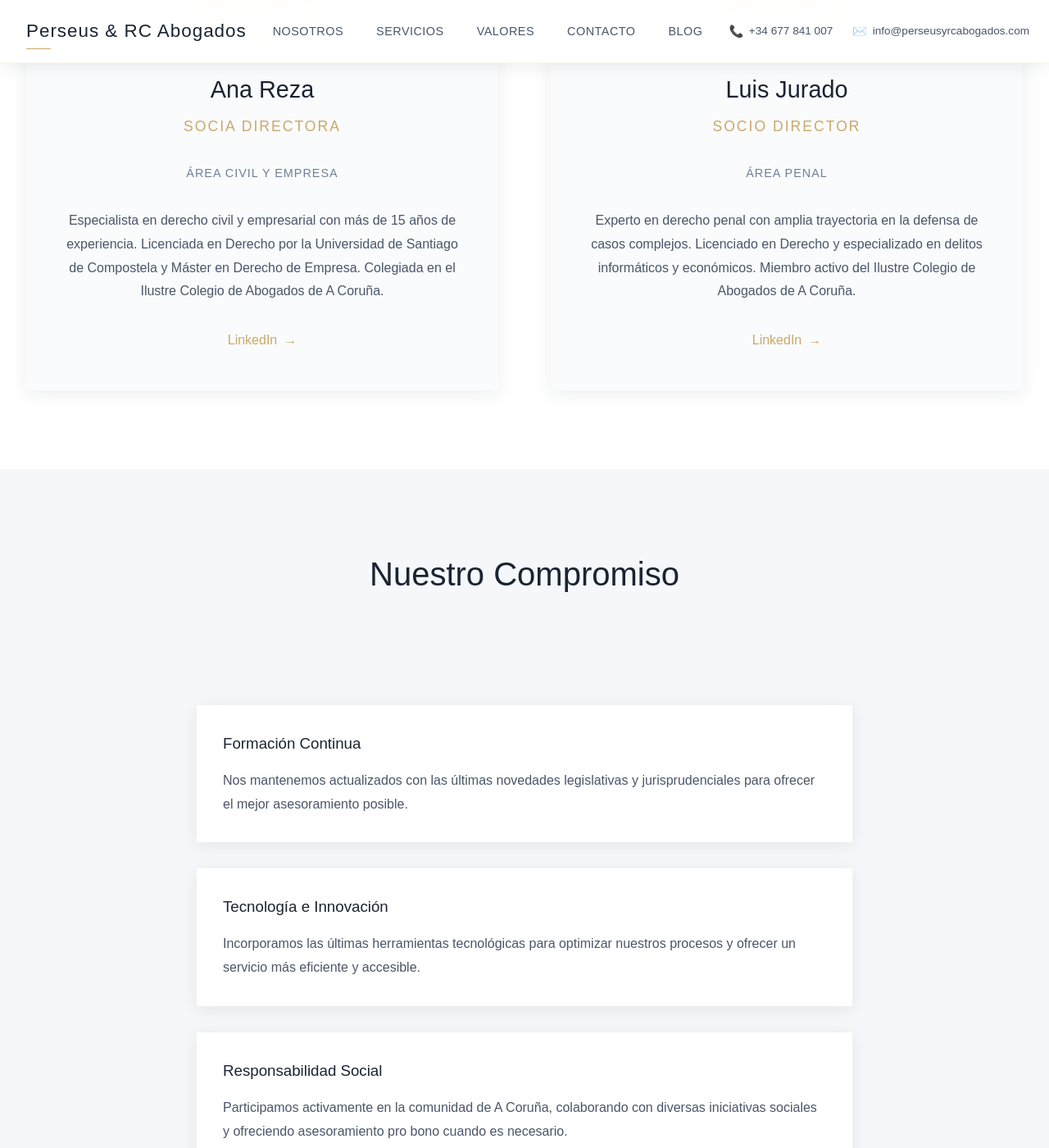
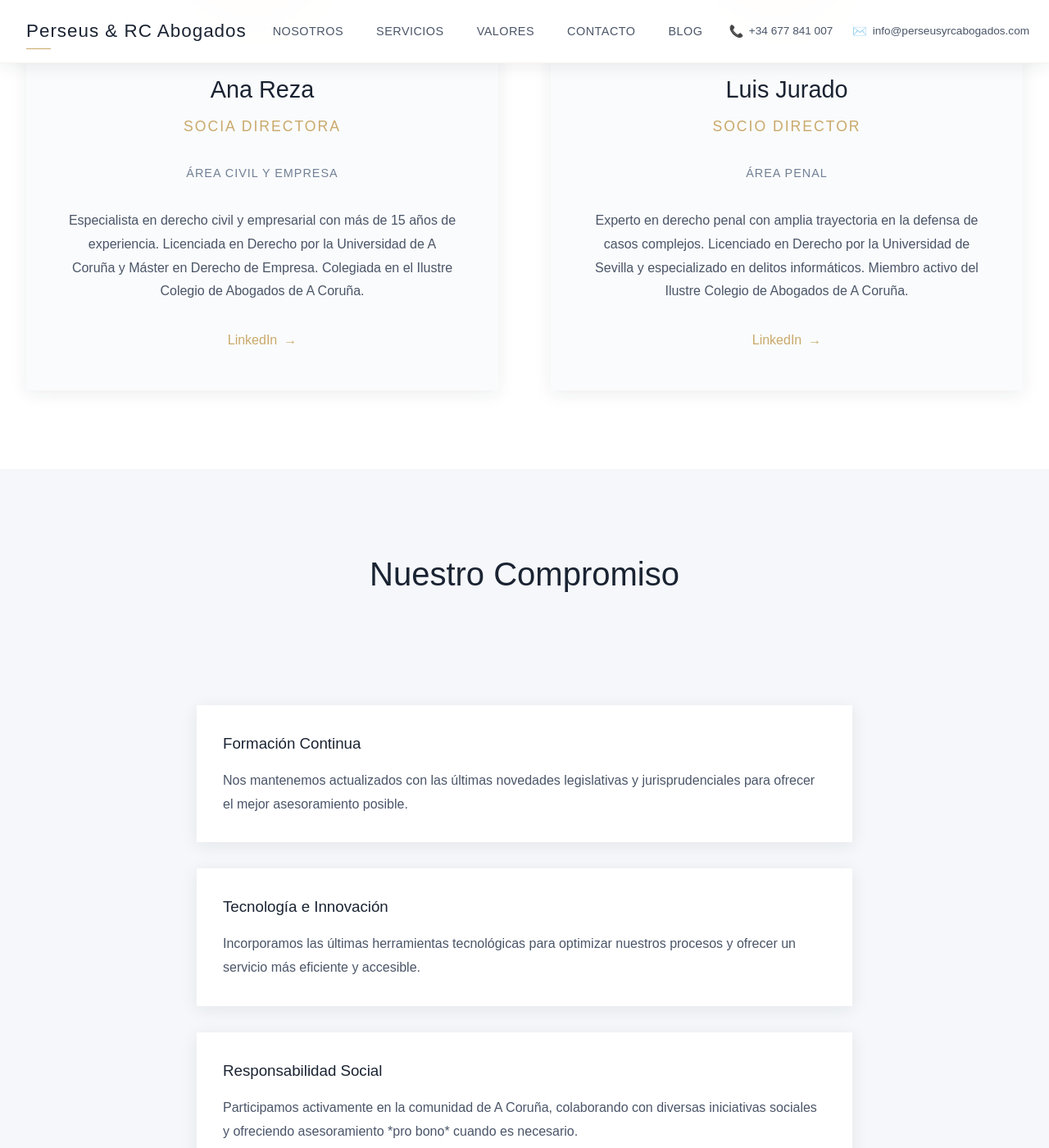
Before and after one commit to streaming10/Perseus_RC_abogados, a Jekyll site: the page built from about.md, in a window 1280 px wide and 1400 px high, scrolled down 920 px. Shown: the whole window at 82% size. Built offline with Jekyll 4.4.1, drawn with Linux system fonts in a browser that asks for light colours.

Commit message:
Update about.md

```diff
--- a/about.md
+++ b/about.md
@@ -36,7 +36,7 @@ permalink: /about/
         <p style="font-size: 0.9rem; color: var(--text-muted); margin-bottom: 2rem; text-transform: uppercase; letter-spacing: 1px;">Área Civil y Empresa</p>
         <p style="color: var(--text-secondary); line-height: 1.8; margin-bottom: 2rem;">
           Especialista en derecho civil y empresarial con más de 15 años de experiencia.
-          Licenciada en Derecho por la Universidad de Santiago de Compostela y Máster en
+          Licenciada en Derecho por la Universidad de A Coruña y Máster en
           Derecho de Empresa. Colegiada en el Ilustre Colegio de Abogados de A Coruña.
         </p>
         <a href="#" style="color: var(--accent-gold); text-decoration: none; display: inline-flex; align-items: center; gap: 0.5rem; transition: all 0.3s ease;">
@@ -56,7 +56,7 @@ permalink: /about/
         <p style="font-size: 0.9rem; color: var(--text-muted); margin-bottom: 2rem; text-transform: uppercase; letter-spacing: 1px;">Área Penal</p>
         <p style="color: var(--text-secondary); line-height: 1.8; margin-bottom: 2rem;">
           Experto en derecho penal con amplia trayectoria en la defensa de casos complejos.
-          Licenciado en Derecho y especializado en delitos informáticos y económicos.
+          Licenciado en Derecho por la Universidad de Sevilla y especializado en delitos informáticos.
           Miembro activo del Ilustre Colegio de Abogados de A Coruña.
         </p>
         <a href="#" style="color: var(--accent-gold); text-decoration: none; display: inline-flex; align-items: center; gap: 0.5rem; transition: all 0.3s ease;">
@@ -93,7 +93,7 @@ permalink: /about/
         <h3 style="color: var(--navy-blue); font-weight: 300; margin-bottom: 1rem;">Responsabilidad Social</h3>
         <p style="color: var(--text-secondary); line-height: 1.8;">
           Participamos activamente en la comunidad de A Coruña, colaborando con diversas
-          iniciativas sociales y ofreciendo asesoramiento pro bono cuando es necesario.
+          iniciativas sociales y ofreciendo asesoramiento *pro bono* cuando es necesario.
         </p>
       </div>
     </div>
```
